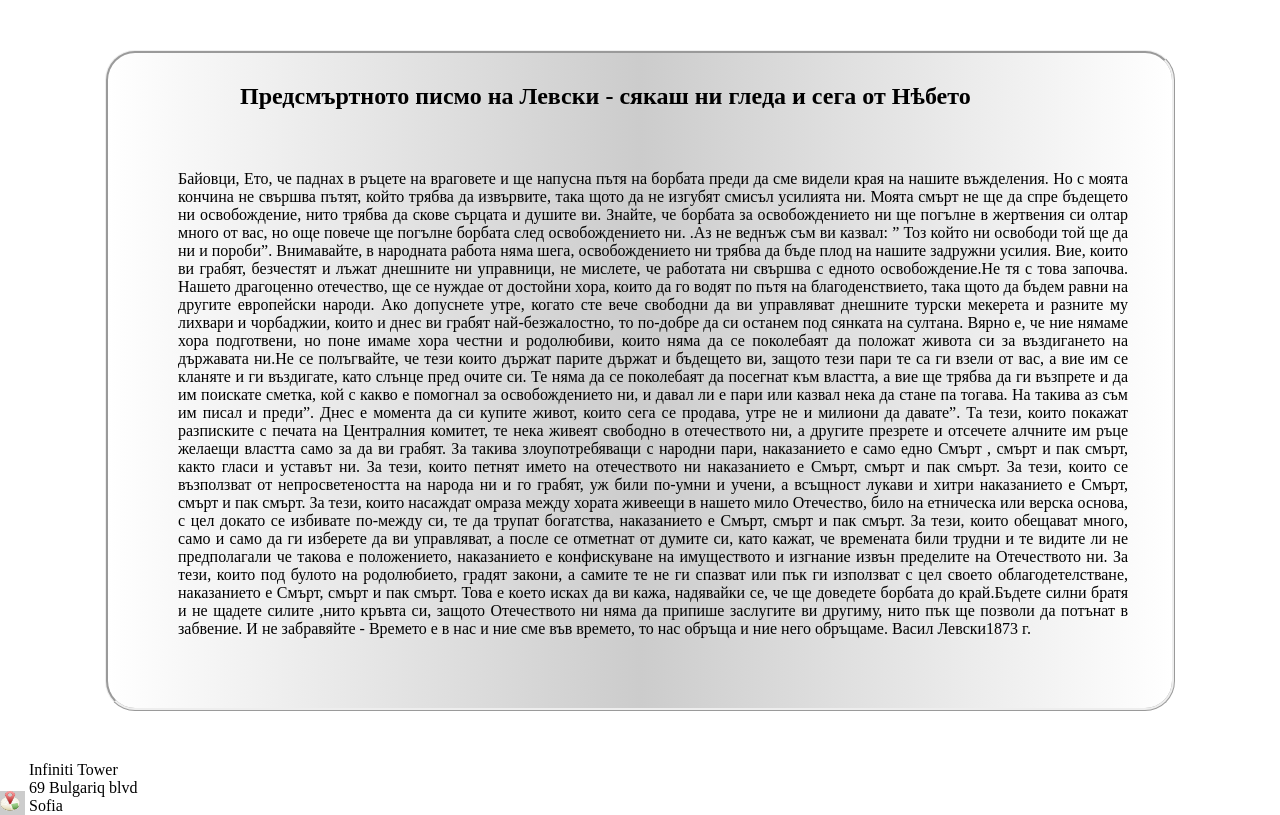
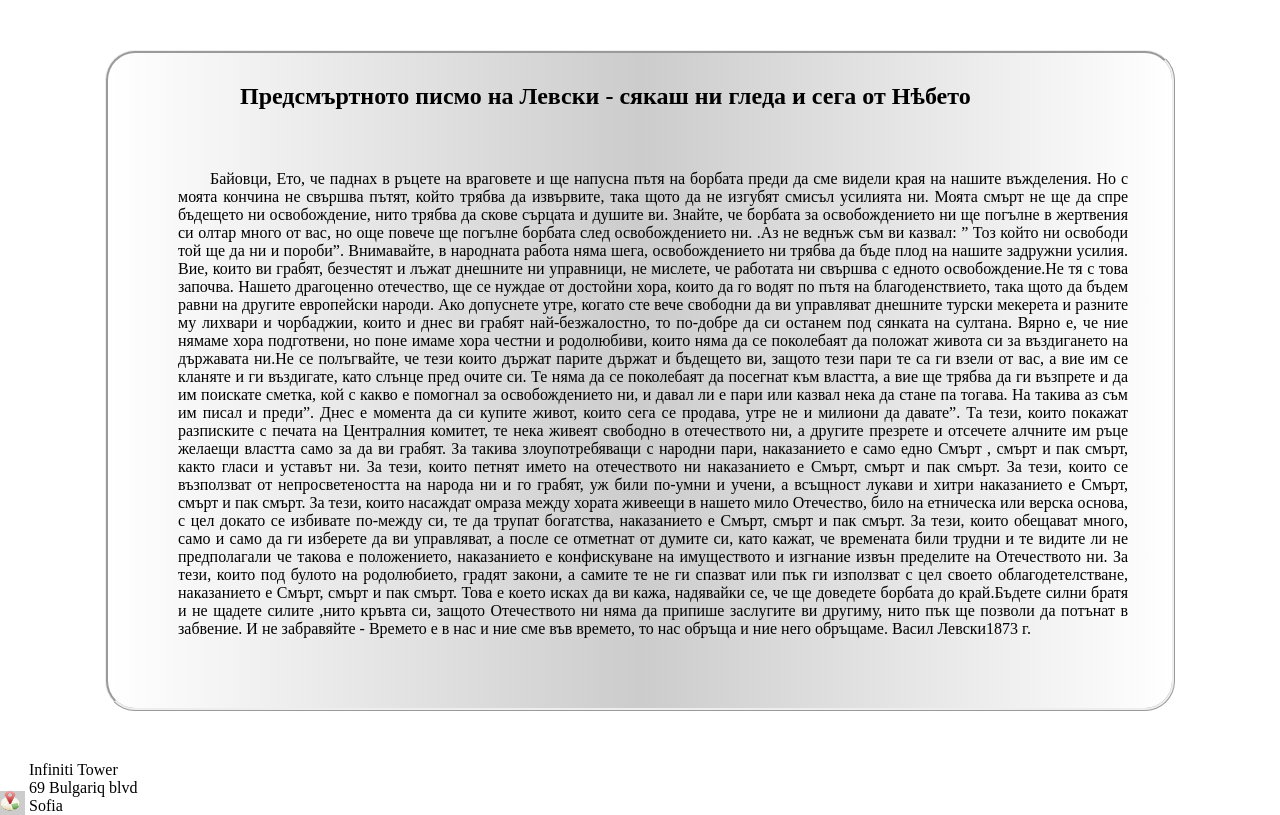
Before and after one commit to Just-Man/PHP, a PHP site: page /about_me.php in a window 1280 px wide. Shown: the part 209-1024 px from the top of the page. Run offline with PHP 8.4, Linux system fonts and the light colour scheme; the visitor is signed in with stand-in values (Sample User, id 1).

Commit message:
Homework_HTML&PHP

```diff
--- a/Lection11/All_tasks/Style.css
+++ b/Lection11/All_tasks/Style.css
@@ -221,6 +221,7 @@ p.content{
 }
 h1 ~ p.content{
     text-align: justify;
+    text-indent: 2rem;
 }
 /*
 .preview{
```
